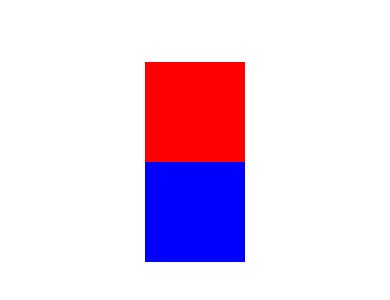
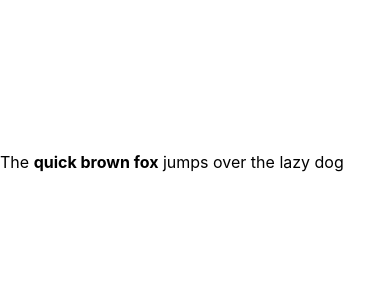
Before and after one commit to EduardoHGomez/Fitness-App, a React Native app: screen / in a window 390 px wide. Shown: the part 260-560 px from the top of the page. Built offline with nearby package versions, Linux system fonts and the light colour scheme.

Commit message:
Bold text components

```diff
--- a/App.tsx
+++ b/App.tsx
@@ -28,9 +28,8 @@ import {
 
 function App(): JSX.Element {
   return (
-    <View style={{ flex: 1, justifyContent: 'center', alignItems: 'center' }}>
-    <View style={{ width: 100, height: 100, backgroundColor: 'red' }} />
-    <View style={{ width: 100, height: 100, backgroundColor: 'blue' }} />
+    <View style={{ flex: 1, justifyContent: 'center' }}>
+    <Text style={{ fontSize: 16 }}>The <Text style={{ fontWeight: 'bold' }}>quick brown fox</Text> jumps over the lazy dog</Text>
   </View>
   );
 }
```
